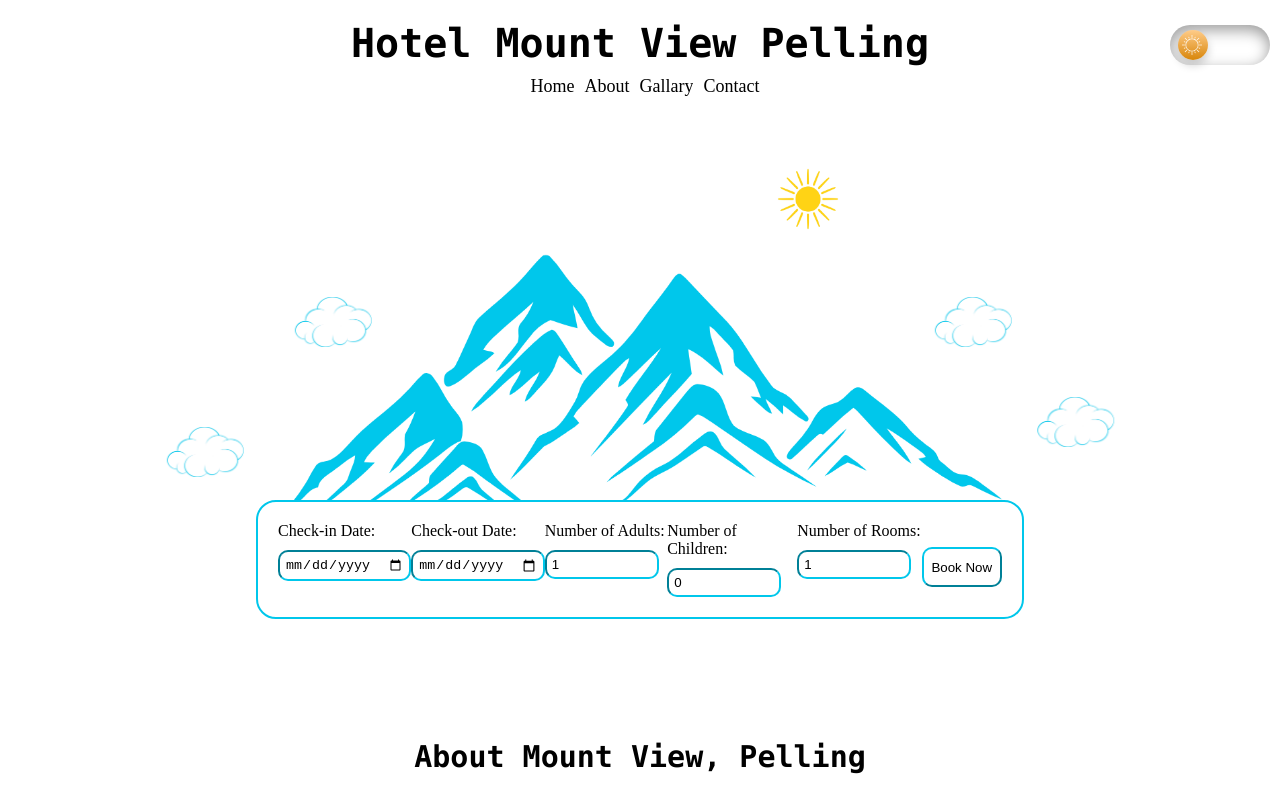
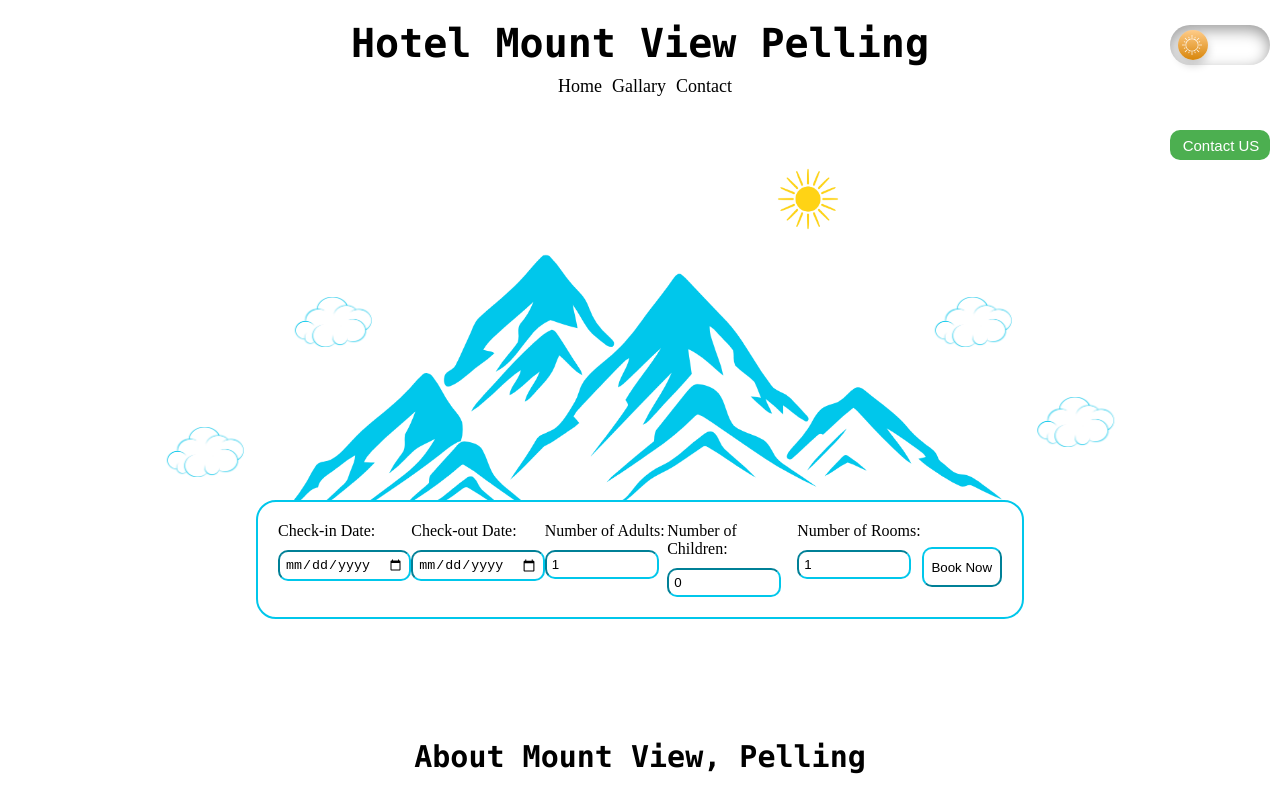
Before and after one commit to Sandip040401/Hotel-Mount-View, a React (Vite) app: page / in a window 1280 px wide. Shown: the top 800 px of the page. Built offline with nearby package versions, Linux system fonts and the light colour scheme.

Commit message:
update button for contact

```diff
--- a/src/App.css
+++ b/src/App.css
@@ -18,6 +18,32 @@
   background:#00C7EB;
   border-radius: 10px;
 }
+
+
+.btn-popup {
+  position: absolute;
+  top: 130px; /* Adjust this value as needed */
+  right: 10px; /* Adjust this value as needed */
+  background-color: #4CAF50; /* Green */
+  border: none;
+  color: white;
+  text-align: center;
+  text-decoration: none;
+  display: inline-block;
+  font-size: 15px;
+  transition-duration: 0.4s;
+  cursor: pointer;
+  border-radius: 10px;
+  height: 30px;
+  width: 100px;
+  padding-left: 2px;
+}
+
+.btn-popup:hover {
+  background-color: #45a049; /* Darker green */
+}
+
+
 
 
 img {
--- a/src/App.jsx
+++ b/src/App.jsx
@@ -1,4 +1,4 @@
-import React from 'react';
+import React, { useRef } from 'react';
 import './App.css';
 import HotelCheckinForm from './Components/Form';
 import DarkMode from './Components/Darkmode';
@@ -8,6 +8,13 @@ import GoogleMapEmbed from './Components/Map';
 import Contact from './Components/Contact';
 
 function App() {
+  const contactRef = useRef(null);
+
+  const scrollToContact = () => {
+    if (contactRef.current) {
+      contactRef.current.scrollIntoView({ behavior: 'smooth' });
+    }
+  };
 
   return (
     <>
@@ -16,32 +23,32 @@ function App() {
         <div className='navbar'>
           <ul>
             <li>Home</li>
-            <li>About</li>
             <li>Gallary</li>
-            <li>Contact</li>
+            <li onClick={scrollToContact}>Contact</li>
           </ul>
         </div>
         <button className='btn-theme'>
           <DarkMode/>
         </button>
+        <button className='btn-popup' onClick={scrollToContact}>Contact US</button>
           <div className='suun'></div>
           <div className="cloud"></div>
           <div className="cloud-1"></div>
           <div className="cloud-2"></div>
           <div className="cloud-3"></div>
       </div>
-        <HotelCheckinForm/>
+      <HotelCheckinForm />
       <div className="bottom">
         <h2>About Mount View, Pelling</h2>
-        <p>Surrounded by <b><font size='4'>Virgin pine forest</font></b> and facing the majestic <b><font size='4'>Snow capped peaks</font></b> of the <b><font size='4'>Singalila range</font></b>,The Mount View Hotel, hosted on the hilltop of Pelling, Sikkim, revokes a personal rendezvous with the Himalayan range. The hotel serves as a vantage point for catching a glimpse of nature’s blessed creations like birds, sunrises and sunsets, culminating the perfect retreat coupled with a cozy old-world charm. We have, in offer the most elegant and expansive rooms which amalgamate modern amenities with an ambience reflecting everything.<br/><br/> <b><font size='4'>The Mount View Hotel</font></b> is providing the right blend of service and luxury. All-round excellence and unparalleled levels of service. Accommodation is available in neat and clean rooms, which are well appointed with modern in-room facilities.A distinctive feature of The Mount View Hotel is their highly motivated and well trained staff who provide exceptionally attentive, personalised and warm service. Mount View Hotel have established a reputation for redefining the paradigm of luxury and excellence.</p>
+        <p>Surrounded by <b><font size='4'>Virgin pine forest</font></b> and facing the majestic <b><font size='4'>Snow capped peaks</font></b> of the <b><font size='4'>Singalila range</font></b>,The Mount View Hotel, hosted on the hilltop of Pelling, Sikkim, revokes a personal rendezvous with the Himalayan range. The hotel serves as a vantage point for catching a glimpse of nature’s blessed creations like birds, sunrises and sunsets, culminating the perfect retreat coupled with a cozy old-world charm. We have, in offer the most elegant and expansive rooms which amalgamate modern amenities with an ambience reflecting everything.<br /><br /> <b><font size='4'>The Mount View Hotel</font></b> is providing the right blend of service and luxury. All-round excellence and unparalleled levels of service. Accommodation is available in neat and clean rooms, which are well appointed with modern in-room facilities.A distinctive feature of The Mount View Hotel is their highly motivated and well trained staff who provide exceptionally attentive, personalized and warm service. Mount View Hotel have established a reputation for redefining the paradigm of luxury and excellence.</p>
       </div>
-      <Amenities/>
-      <Restaurant/>
+      <Amenities />
+      <Restaurant />
       <div className="rates">
         <h2>Rates and Terms</h2>
         <div className="container">
           <ul>
-            <li>The Mount View Hotel room charges are between  Rs 3000/- to Rs 5000/-per day.</li>
+            <li>The Mount View Hotel room charges are between Rs 3000/- to Rs 5000/-per day.</li>
             <li>Foods, drinks charges are extra.</li>
             <li>Please inform Mount View Hotel in advance of your expected arrival time.</li>
             <li>Guests are required to show a photo identification and credit card upon check-in.</li>
@@ -52,11 +59,11 @@ function App() {
       <div className="map">
         <h2>How to Reach</h2>
         <div className="container">
-          <GoogleMapEmbed/>
+          <GoogleMapEmbed />
         </div>
       </div>
-      <Contact/>
-
+      <div ref={contactRef} />
+      <Contact />
       <div className="footer">
         <p>Made by Sandip</p>
       </div>
--- a/src/Components/Contact.css
+++ b/src/Components/Contact.css
@@ -91,12 +91,18 @@
   .add{
     font-family: cursive;
   }
+  .objects button{
+    font-family: 'Times New Roman', Times, serif;
+  }
 }
 
 @media (min-width: 576px) and (max-width: 767.98px) {
   .items p{
     font-size: 18px;
     margin-bottom: 10px;
+  }
+  .objects button{
+    font-family: 'Times New Roman', Times, serif;
   }
   .contact .container .card {
     width: 100%;
--- a/src/Components/Contact.jsx
+++ b/src/Components/Contact.jsx
@@ -5,7 +5,7 @@ import './Contact.css'
 function Contact(){
     const redirectToWhatsApp = () => {
         // Replace '1234567890' with the desired WhatsApp number
-        const phoneNumber = '916002180629';
+        const phoneNumber = '918399929297';
 
         // Construct the WhatsApp URL
         const whatsappUrl = `https://wa.me/${phoneNumber}`;
@@ -16,7 +16,7 @@ function Contact(){
 
       const redirectToPhone = () => {
         // Replace '1234567890' with the desired phone number
-        const phoneNumber = '6002180629';
+        const phoneNumber = '8399929297';
 
         // Construct the phone call URL
         const phoneUrl = `tel:${phoneNumber}`;
@@ -27,7 +27,7 @@ function Contact(){
 
       const redirectToGmail = () => {
         // Replace 'example@gmail.com' with the desired Gmail address
-        const email = 'iemsandip@gmail.com';
+        const email = 'subalsaha011@gmail.com';
 
         // Construct the Gmail compose mail URL
         const gmailUrl = `https://mail.google.com/mail/?view=cm&fs=1&to=${email}`;
```
